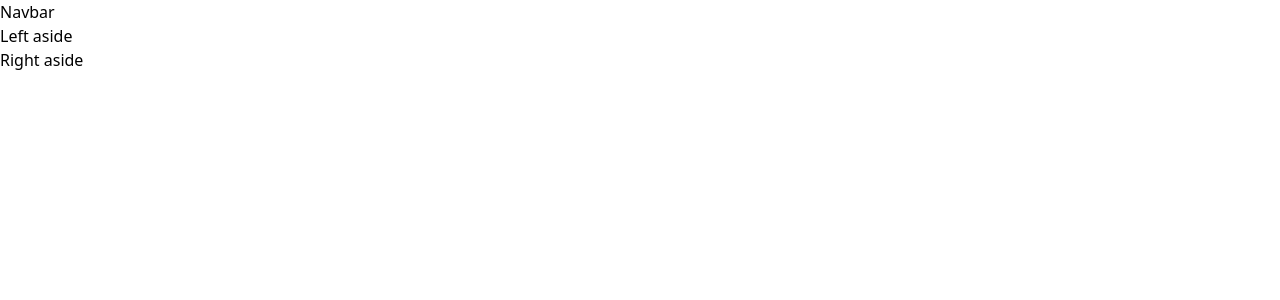
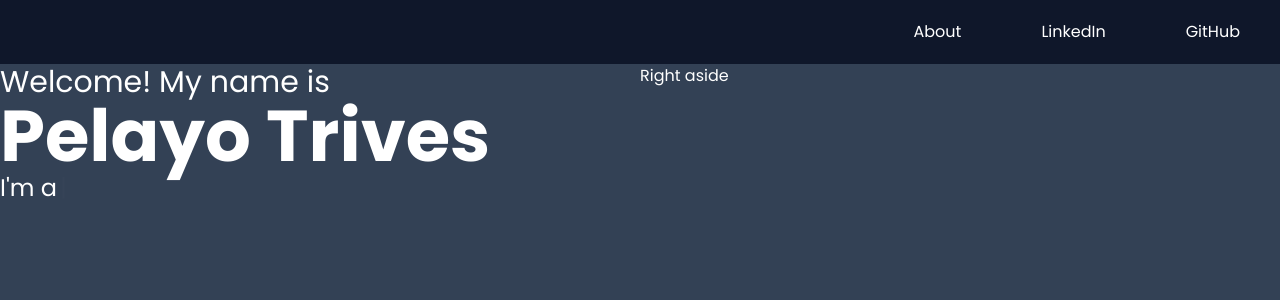
Before and after one commit to pelayotrives/portfolio, a React (Create React App) app: page / in a window 1280 px wide. Shown: the top 300 px of the page. Built offline with nearby package versions, Linux system fonts and the light colour scheme.

Commit message:
Estructura de componentes inicial.

```diff
--- a/package.json
+++ b/package.json
@@ -9,6 +9,7 @@
     "react": "^18.2.0",
     "react-dom": "^18.2.0",
     "react-scripts": "5.0.1",
+    "react-simple-typewriter": "^3.0.1",
     "web-vitals": "^2.1.4"
   },
   "scripts": {
--- a/public/index.html
+++ b/public/index.html
@@ -7,7 +7,7 @@
     <meta name="theme-color" content="#000000" />
     <meta
       name="description"
-      content="Web site created using create-react-app"
+      content="Pelayo Trives personal portfolio."
     />
     <link rel="apple-touch-icon" href="%PUBLIC_URL%/logo192.png" />
     <!--
--- a/src/App.css
+++ b/src/App.css
@@ -1,38 +1,10 @@
-.App {
+/* .App {
   text-align: center;
-}
+} */
 
-.App-logo {
-  height: 40vmin;
-  pointer-events: none;
-}
+@import url('https://fonts.googleapis.com/css2?family=Poppins:ital,wght@0,100;0,200;0,300;0,400;0,500;0,600;0,700;0,800;0,900;1,100;1,200;1,300;1,400;1,500;1,600;1,700;1,800;1,900&display=swap');
 
-@media (prefers-reduced-motion: no-preference) {
-  .App-logo {
-    animation: App-logo-spin infinite 20s linear;
-  }
-}
-
-.App-header {
-  background-color: #282c34;
-  min-height: 100vh;
-  display: flex;
-  flex-direction: column;
-  align-items: center;
-  justify-content: center;
-  font-size: calc(10px + 2vmin);
+* {
+  font-family: 'Poppins';
   color: white;
 }
-
-.App-link {
-  color: #61dafb;
-}
-
-@keyframes App-logo-spin {
-  from {
-    transform: rotate(0deg);
-  }
-  to {
-    transform: rotate(360deg);
-  }
-}
--- a/src/App.js
+++ b/src/App.js
@@ -1,5 +1,6 @@
-import Intro from "./components/Intro";
+import Intro from "./components/intro/Intro";
 import Navbar from "./components/Navbar";
+import './App.css'
 
 function App() {
   return (
--- a/src/components/Intro.jsx
+++ /dev/null
@@ -1,12 +0,0 @@
-import React from 'react'
-
-function Intro() {
-  return (
-    <div>
-        <div className="intro-left">Left aside</div>
-        <div className="intro-right">Right aside</div>
-    </div>
-  )
-}
-
-export default Intro
--- a/src/components/Navbar.jsx
+++ b/src/components/Navbar.jsx
@@ -2,7 +2,15 @@ import React from 'react'
 
 function Navbar() {
   return (
-    <div>Navbar</div>
+    <div className='bg-slate-900'>
+        <div className="navbar-links">
+            <ul className='flex flex-row sm:justify-end justify-center p-5'>
+                <li className='mr-20'><a href="#example">About</a></li>
+                <li className='mr-20'><a href="https://www.linkedin.com/in/pelayo-trives-pozuelo/">LinkedIn</a></li>
+                <li className='mr-5'><a href="https://github.com/pelayotrives">GitHub</a></li>
+            </ul>
+        </div>
+    </div>
   )
 }
 
--- /dev/null
+++ b/src/components/intro/Intro.jsx
@@ -0,0 +1,36 @@
+import React from 'react'
+import { useTypewriter, Cursor } from 'react-simple-typewriter'
+// import 'react-simple-typewriter/dist/index'
+
+function Intro() {
+
+    // Usamos el hook de React Simple Typewriter
+    const {text} = useTypewriter({
+      words: [ "Full Stack Developer.", "Multimedia Developer.", "Digital Strategy Manager.", "Lifelong Learner."], //* Frases que introduciremos.
+      loop: 0, //* Infinito.
+      typeSpeed: 75, //* Velocidad de typeo.
+      deleteSpeed: 50, //* Velocidad de borrado.
+      delaySpeed: 1000 //* Tiempo que se mantiene entre palabra y palabra.
+    })
+
+  return (
+    <div className='intro flex bg-slate-700 h-screen'>
+
+        <div className='intro-left flex-1'>
+          <div className='intro-left-wrapper'>
+            <h2 className='intro-left-wrapper-introduction text-3xl font-normal'>Welcome! My name is</h2>
+            <h1 className='intro-left-wrapper-name text-7xl font-bold'>Pelayo Trives</h1>
+            <p className='text-2xl'>I'm a
+              <span className='bg-slate-900 font-semibold p-50'>{text}</span>
+              <Cursor /> {/* Introducimos el compon. */}
+            </p>
+          </div>
+        </div>
+
+        <div className='intro-right flex-1'>Right aside</div>
+
+    </div>
+  )
+}
+
+export default Intro
--- a/tailwind.config.js
+++ b/tailwind.config.js
@@ -5,6 +5,13 @@ module.exports = {
   ],
   theme: {
     extend: {},
+    screens: {
+      sm: '650px',
+      md: '750px',
+      lg: '975px',
+      xl: '1440px',
+      xxl: '1920px',
+    }
   },
   plugins: [],
 }
```
Also changed, not shown: 1 other file (tests, documents, lock files or other folders).
